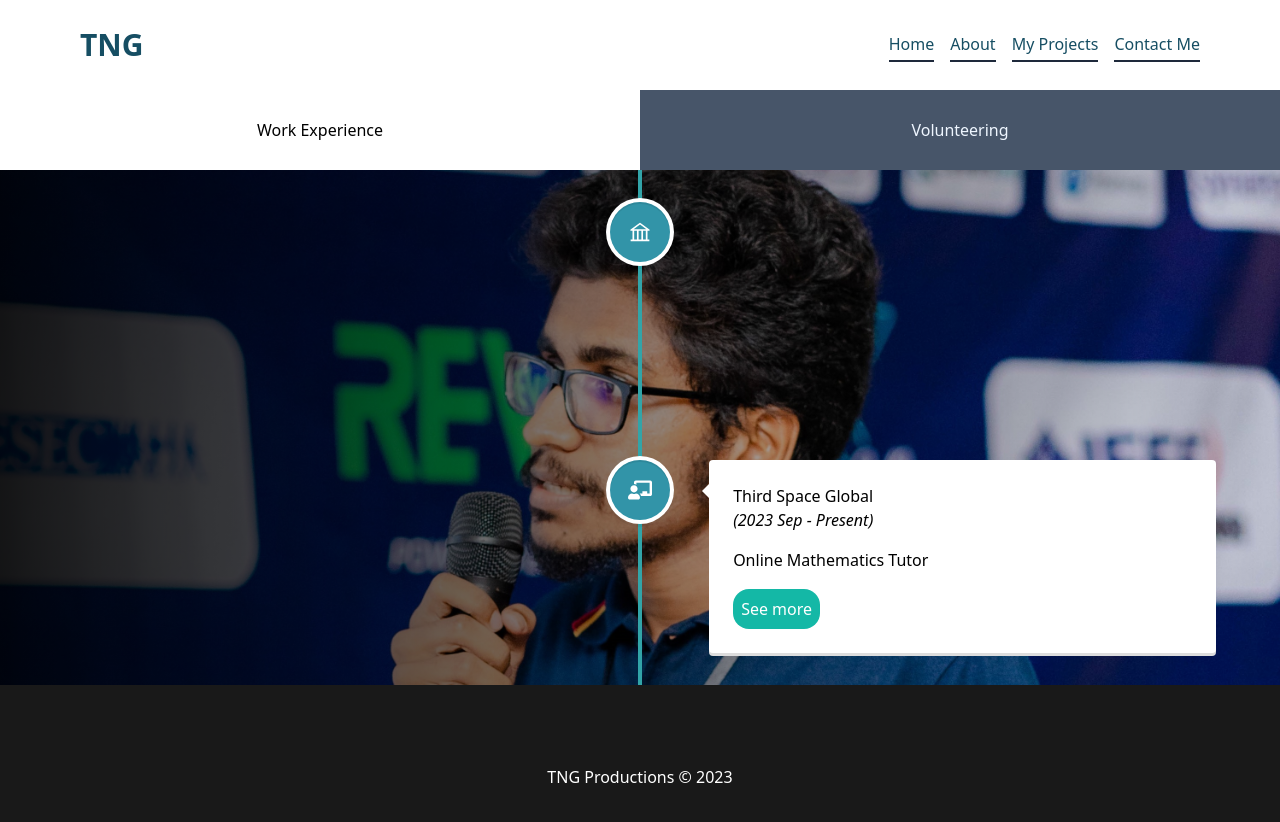
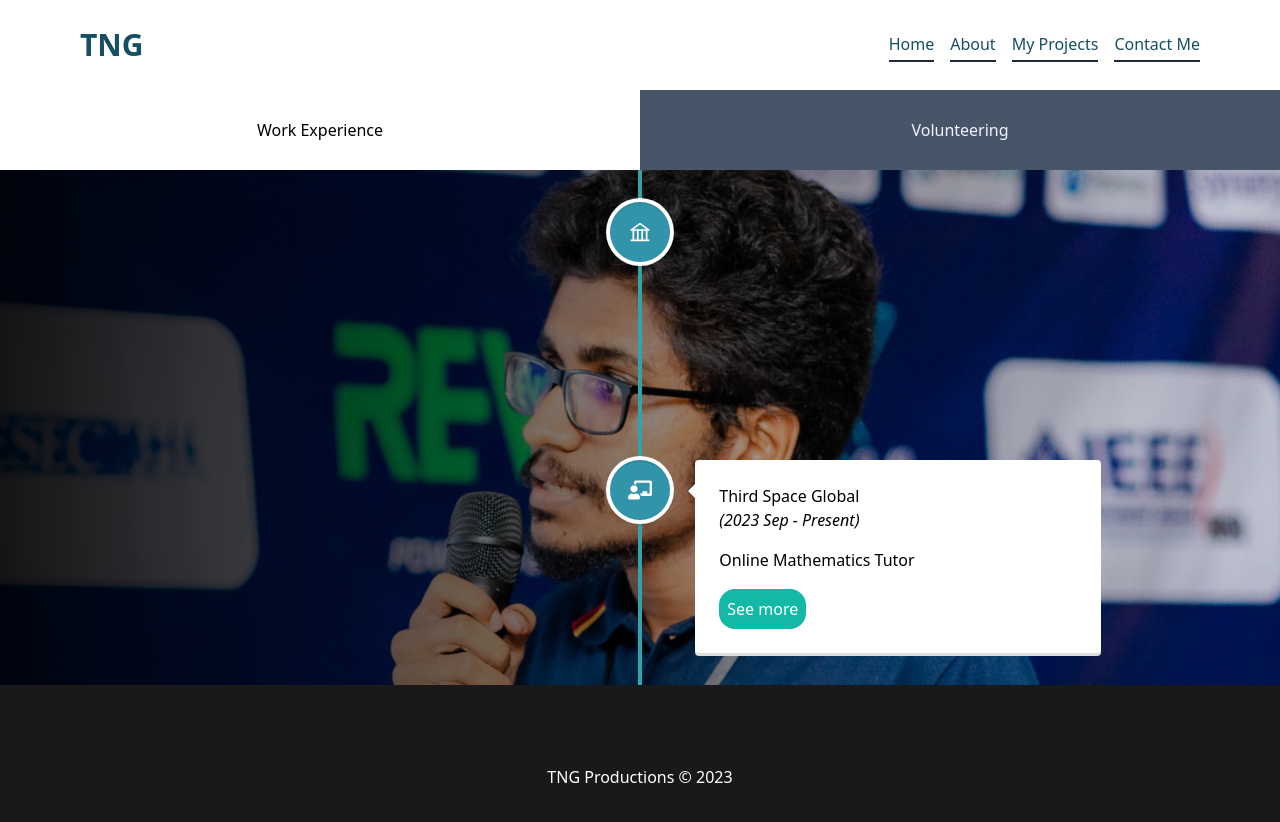
Before and after one commit to tharindug99/myPortfolio, a React (Vite) app: page /myPortfolio/about in a window 1280 px wide. Shown: the top 822 px of the page. Built offline with nearby package versions, Linux system fonts and the light colour scheme.

Commit message:
<VerticalTimeline lineColor='#32a4a8' className="ml-33 justify-center">

```diff
--- a/components/header/WorkExperience.jsx
+++ b/components/header/WorkExperience.jsx
@@ -22,40 +22,32 @@ const experienceData = [
   // Add more experiences as needed
 ];
 
-const WorkExperience = () => {
+export default function WorkExperience () {
   return (
-    <div
-      className="bg-fixed relative"
-      style={{
+    <div className="bg-fixed relative" style={{
       paddingTop: 0,
       backgroundImage: `linear-gradient(to right, rgba(0, 0, 0, 0.9), transparent), url(${heroimg})`,
       backgroundSize: 'cover',
       backgroundPosition: 'right',
-        backgroundRepeat: 'no-repeat',
-      }}
-    >
-      <VerticalTimeline lineColor='#32a4a8' className=" ml-33 justify-center">
+      backgroundRepeat: 'no-repeat',}}>
+  <div className="mx-auto w-4/5">
+      <VerticalTimeline lineColor='#32a4a8' className="ml-33 justify-center">
       {experienceData.map((experience, index) => (
         <VerticalTimelineElement
           key={index}
-            className='vertical-timeline-element--work'
+          className='vertical-timeline-element--work mx-auto'
           iconStyle={{ backgroundColor: '#3294a8', color: '#fff' }}
           icon={experience.icon}
         >
-            <h3>{experience.organization} <br />
-              <i>({experience.date})</i>
-            </h3>
+          <h3>{experience.organization} <br /><i>({experience.date})</i></h3>
           <p>{experience.role}</p>
-            <button
-              className="rounded bg-teal-500 p-2 mt-4 rounded-2xl text-white hover:bg-teal-800"
-            >
+          <button className="rounded bg-teal-500 p-2 mt-4 rounded-2xl text-white hover:bg-teal-800">
            See more
           </button>
         </VerticalTimelineElement>
       ))}
     </VerticalTimeline>
   </div>
+</div>
   );
 };
-
-export default WorkExperience;
```
Lines whose indentation alone changed are shown as unchanged.
